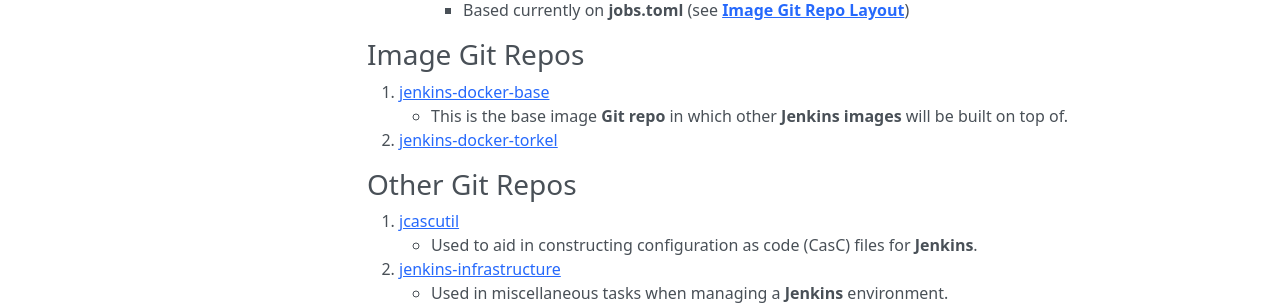
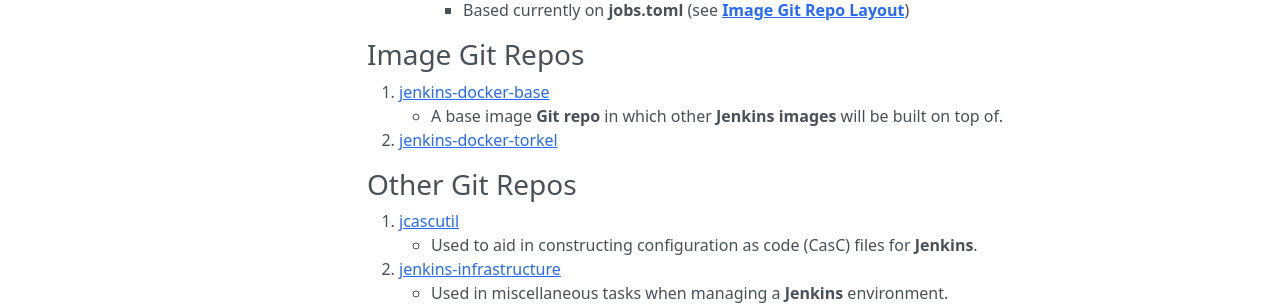
Before and after one commit to cavcrosby/jenkins-containers, an MkDocs documentation site: the page built from docs/index.md, in a window 1280 px wide and 1195 px high. Shown: the part 609-914 px from the top of the window. Built offline with MkDocs 1.6.1, drawn with Linux system fonts in a browser that asks for light colours; nearby versions of some CDN libraries.

Commit message:
Change jenkins-docker-base description

```diff
--- a/docs/index.md
+++ b/docs/index.md
@@ -23,7 +23,7 @@
 ### Image Git Repos
 
 1. [jenkins-docker-base](https://github.com/cavcrosby/jenkins-docker-base)
-    * This is the base image **Git repo** in which other **Jenkins images** will be built on top of.
+    * A base image **Git repo** in which other **Jenkins images** will be built on top of.
 2. [jenkins-docker-torkel](https://github.com/cavcrosby/jenkins-docker-torkel)
 
 ### Other Git Repos
```
